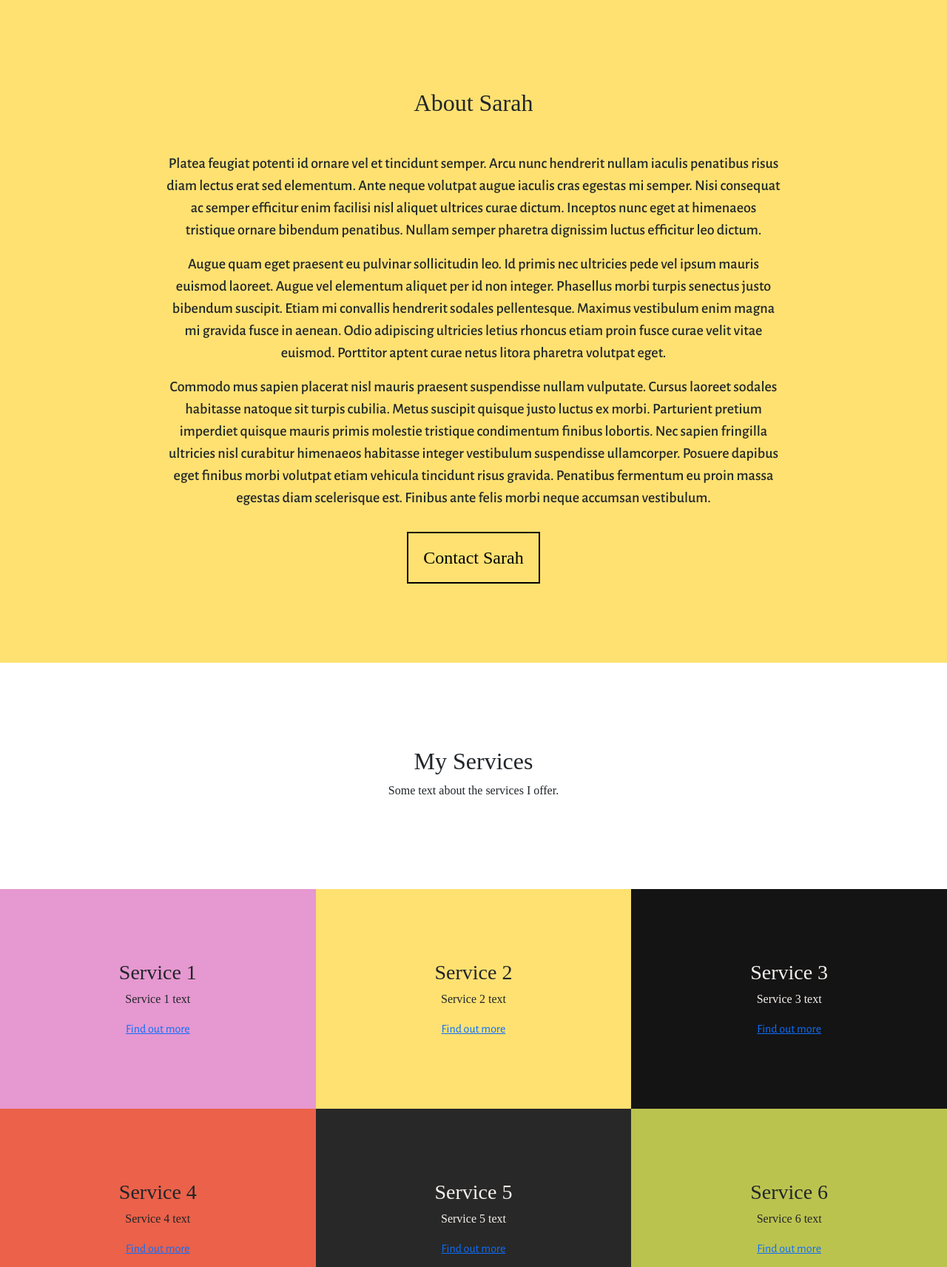
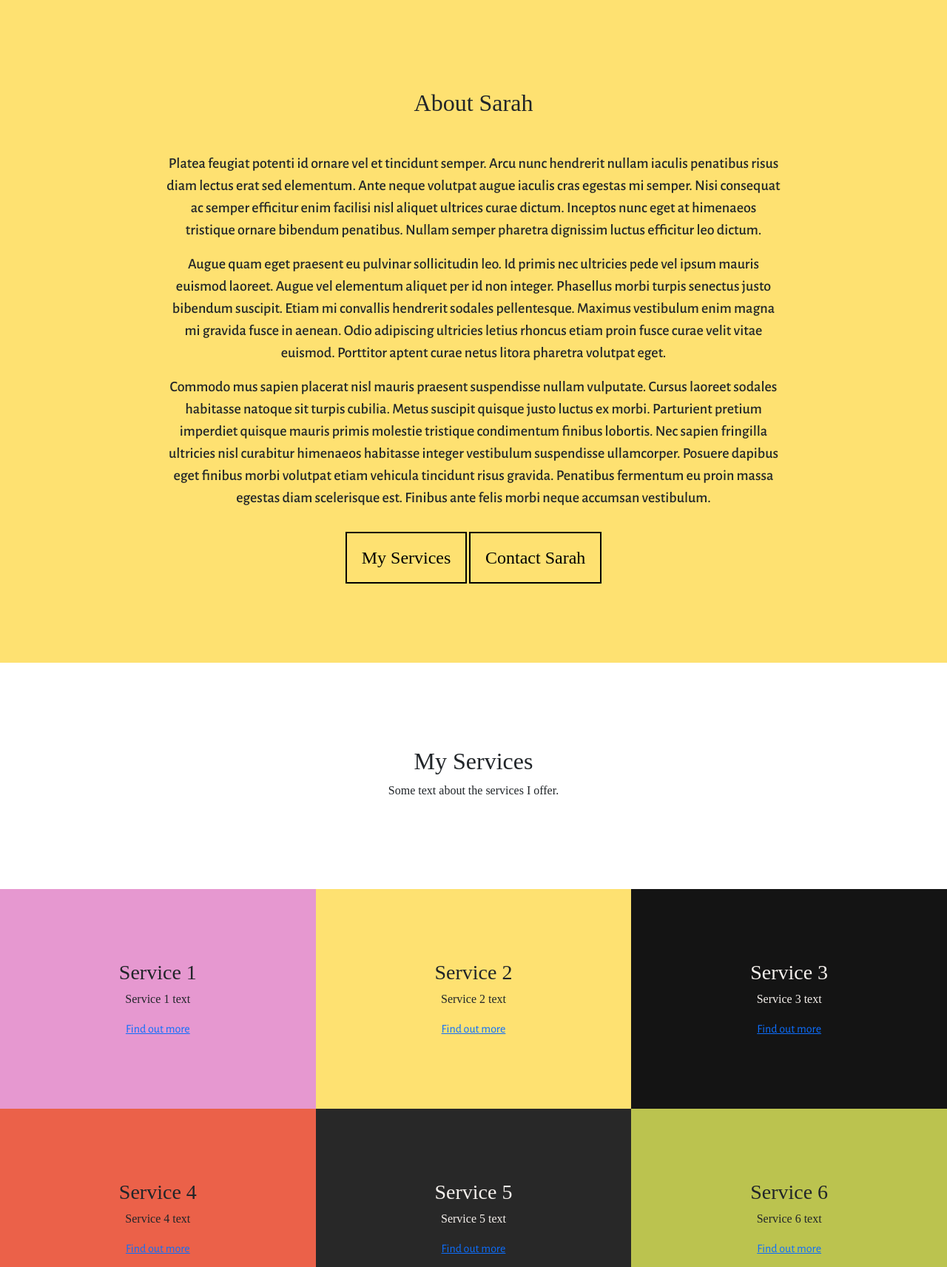
Before and after one commit to naaman10/sarah, a Jekyll site: the page built from index.markdown, in a window 1280 px wide, cut to the strip 904-2617 px from the top of the page. Shown: the whole strip at 74% size. Built offline with Jekyll 4.4.1, drawn with Linux system fonts in a browser that asks for light colours; some web fonts are replaced.

Commit message:
about buttons

```diff
--- a/_includes/about-section.html
+++ b/_includes/about-section.html
@@ -4,8 +4,10 @@
             <div>
                 <h2 class="my-5" id="about">{{ page.about.title }}</h2>
                 <div>{{ page.about.text | markdownify }}</div>
-                <div class="my-5">
-                    <a href="{{ page.about.button-link }}" class="button-clear">{{ page.about.button-text }}</a>
+                <div class="my-5 button-group">
+                    {% for button in page.about.buttons %}
+                    <a href="{{ button.button-link }}" class="button-clear">{{ button.button-text }}</a>
+                    {% endfor %}
                 </div>
             </div>
         </div>
--- a/css/styles.scss
+++ b/css/styles.scss
@@ -54,6 +54,11 @@ h1, h2, h3, h4, h5, h6, p {
 #about-section {
     min-height: 100vh!important;
     background-color: #FEE171;
+    .button-group {
+        &:first-child {
+            margin-right: 20px;
+        }
+    }
     p {
         font-size: 20px;
         font-family: $font-sans;
@@ -65,7 +70,6 @@ h1, h2, h3, h4, h5, h6, p {
         font-size: 1.5rem;
         color: #000000;
         text-decoration: none;
-
         border: 2px solid #000000;
         &:hover {
             background-color: #000000;
--- a/index.markdown
+++ b/index.markdown
@@ -29,11 +29,11 @@ about:
 
 
     Commodo mus sapien placerat nisl mauris praesent suspendisse nullam vulputate. Cursus laoreet sodales habitasse natoque sit turpis cubilia. Metus suscipit quisque justo luctus ex morbi. Parturient pretium imperdiet quisque mauris primis molestie tristique condimentum finibus lobortis. Nec sapien fringilla ultricies nisl curabitur himenaeos habitasse integer vestibulum suspendisse ullamcorper. Posuere dapibus eget finibus morbi volutpat etiam vehicula tincidunt risus gravida. Penatibus fermentum eu proin massa egestas diam scelerisque est. Finibus ante felis morbi neque accumsan vestibulum.
-  button-text: Contact Sarah
-  button-link: "#contact-section"
   buttons:
     - button-text: My Services
       button-link: "#services-section"
+    - button-text: Contact Sarah
+      button-link: "#contact-section"
 contact:
   title: Contact Sarah
   intro: Id integer efficitur ridiculus viverra ullamcorper mauris facilisis
```
